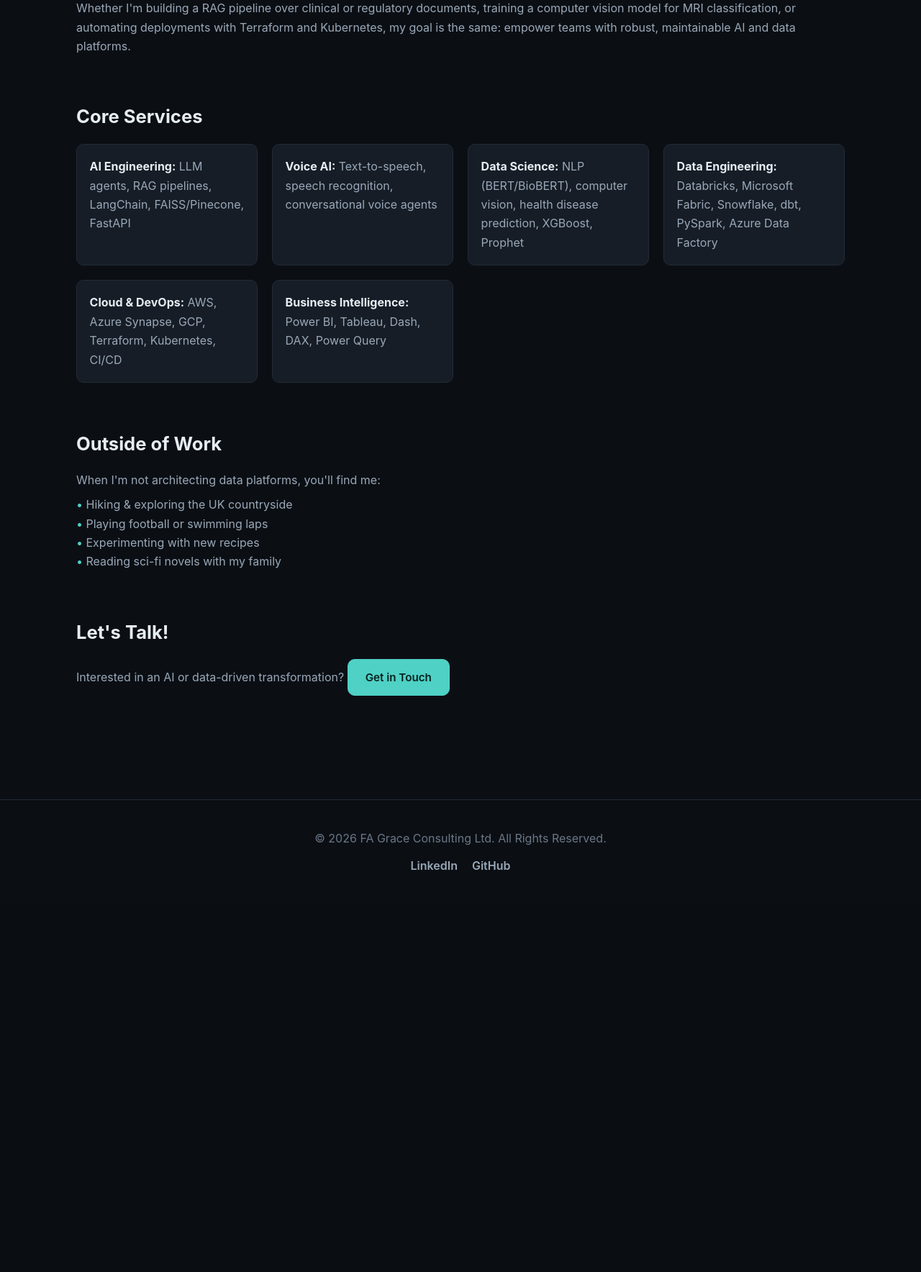
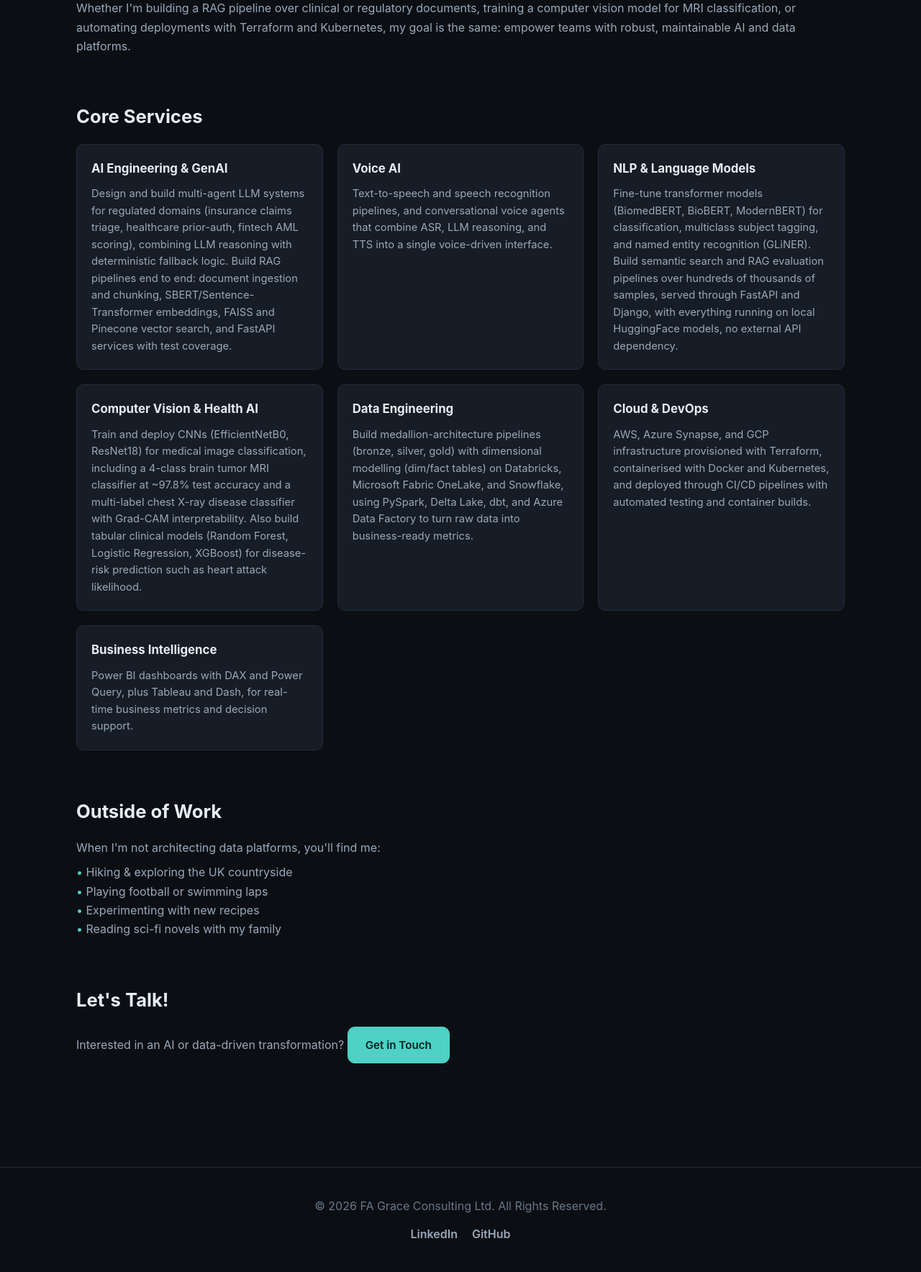
Before and after one commit to Falli007/mypersonalwebsite, a Flask app: page /about in a window 1280 px wide. Shown: the part 1057-2825 px from the top of the page at 72% size. Before the commit the page ends 2266 px from the top, so only its background shows below. Run offline with Flask 3, Linux system fonts and the light colour scheme.

Commit message:
Expand Core Services with real depth from actual project work

```diff
--- a/static/css/styles.css
+++ b/static/css/styles.css
@@ -366,7 +366,7 @@
 
 .services-list {
   display: grid;
-  grid-template-columns: repeat(auto-fit, minmax(220px, 1fr));
+  grid-template-columns: repeat(auto-fit, minmax(280px, 1fr));
   gap: 1.25rem;
   list-style: none;
   padding: 0;
@@ -377,12 +377,19 @@
   background: var(--bg-card);
   border: 1px solid var(--border);
   border-radius: var(--radius);
-  padding: 1.1rem;
+  padding: 1.25rem;
   color: var(--text-secondary);
 }
 
-.services-list li strong {
+.services-list li h3 {
   color: var(--text-primary);
+  font-size: 1.05rem;
+  margin-bottom: 0.6rem;
+}
+
+.services-list li p {
+  font-size: 0.92rem;
+  line-height: 1.6;
 }
 
 .client-grid {
--- a/templates/about.html
+++ b/templates/about.html
@@ -79,12 +79,67 @@
     <section id="services" class="section">
       <h2>Core Services</h2>
       <ul class="services-list">
-        <li><strong>AI Engineering:</strong> LLM agents, RAG pipelines, LangChain, FAISS/Pinecone, FastAPI</li>
-        <li><strong>Voice AI:</strong> Text-to-speech, speech recognition, conversational voice agents</li>
-        <li><strong>Data Science:</strong> NLP (BERT/BioBERT), computer vision, health disease prediction, XGBoost, Prophet</li>
-        <li><strong>Data Engineering:</strong> Databricks, Microsoft Fabric, Snowflake, dbt, PySpark, Azure Data Factory</li>
-        <li><strong>Cloud &amp; DevOps:</strong> AWS, Azure Synapse, GCP, Terraform, Kubernetes, CI/CD</li>
-        <li><strong>Business Intelligence:</strong> Power BI, Tableau, Dash, DAX, Power Query</li>
+        <li>
+          <h3>AI Engineering &amp; GenAI</h3>
+          <p>
+            Design and build multi-agent LLM systems for regulated domains (insurance claims
+            triage, healthcare prior-auth, fintech AML scoring), combining LLM reasoning with
+            deterministic fallback logic. Build RAG pipelines end to end: document ingestion and
+            chunking, SBERT/Sentence-Transformer embeddings, FAISS and Pinecone vector search,
+            and FastAPI services with test coverage.
+          </p>
+        </li>
+        <li>
+          <h3>Voice AI</h3>
+          <p>
+            Text-to-speech and speech recognition pipelines, and conversational voice agents
+            that combine ASR, LLM reasoning, and TTS into a single voice-driven interface.
+          </p>
+        </li>
+        <li>
+          <h3>NLP &amp; Language Models</h3>
+          <p>
+            Fine-tune transformer models (BiomedBERT, BioBERT, ModernBERT) for classification,
+            multiclass subject tagging, and named entity recognition (GLiNER). Build semantic
+            search and RAG evaluation pipelines over hundreds of thousands of samples, served
+            through FastAPI and Django, with everything running on local HuggingFace models,
+            no external API dependency.
+          </p>
+        </li>
+        <li>
+          <h3>Computer Vision &amp; Health AI</h3>
+          <p>
+            Train and deploy CNNs (EfficientNetB0, ResNet18) for medical image classification,
+            including a 4-class brain tumor MRI classifier at ~97.8% test accuracy and a
+            multi-label chest X-ray disease classifier with Grad-CAM interpretability. Also
+            build tabular clinical models (Random Forest, Logistic Regression, XGBoost) for
+            disease-risk prediction such as heart attack likelihood.
+          </p>
+        </li>
+        <li>
+          <h3>Data Engineering</h3>
+          <p>
+            Build medallion-architecture pipelines (bronze, silver, gold) with dimensional
+            modelling (dim/fact tables) on Databricks, Microsoft Fabric OneLake, and Snowflake,
+            using PySpark, Delta Lake, dbt, and Azure Data Factory to turn raw data into
+            business-ready metrics.
+          </p>
+        </li>
+        <li>
+          <h3>Cloud &amp; DevOps</h3>
+          <p>
+            AWS, Azure Synapse, and GCP infrastructure provisioned with Terraform, containerised
+            with Docker and Kubernetes, and deployed through CI/CD pipelines with automated
+            testing and container builds.
+          </p>
+        </li>
+        <li>
+          <h3>Business Intelligence</h3>
+          <p>
+            Power BI dashboards with DAX and Power Query, plus Tableau and Dash, for real-time
+            business metrics and decision support.
+          </p>
+        </li>
       </ul>
     </section>
 
```
